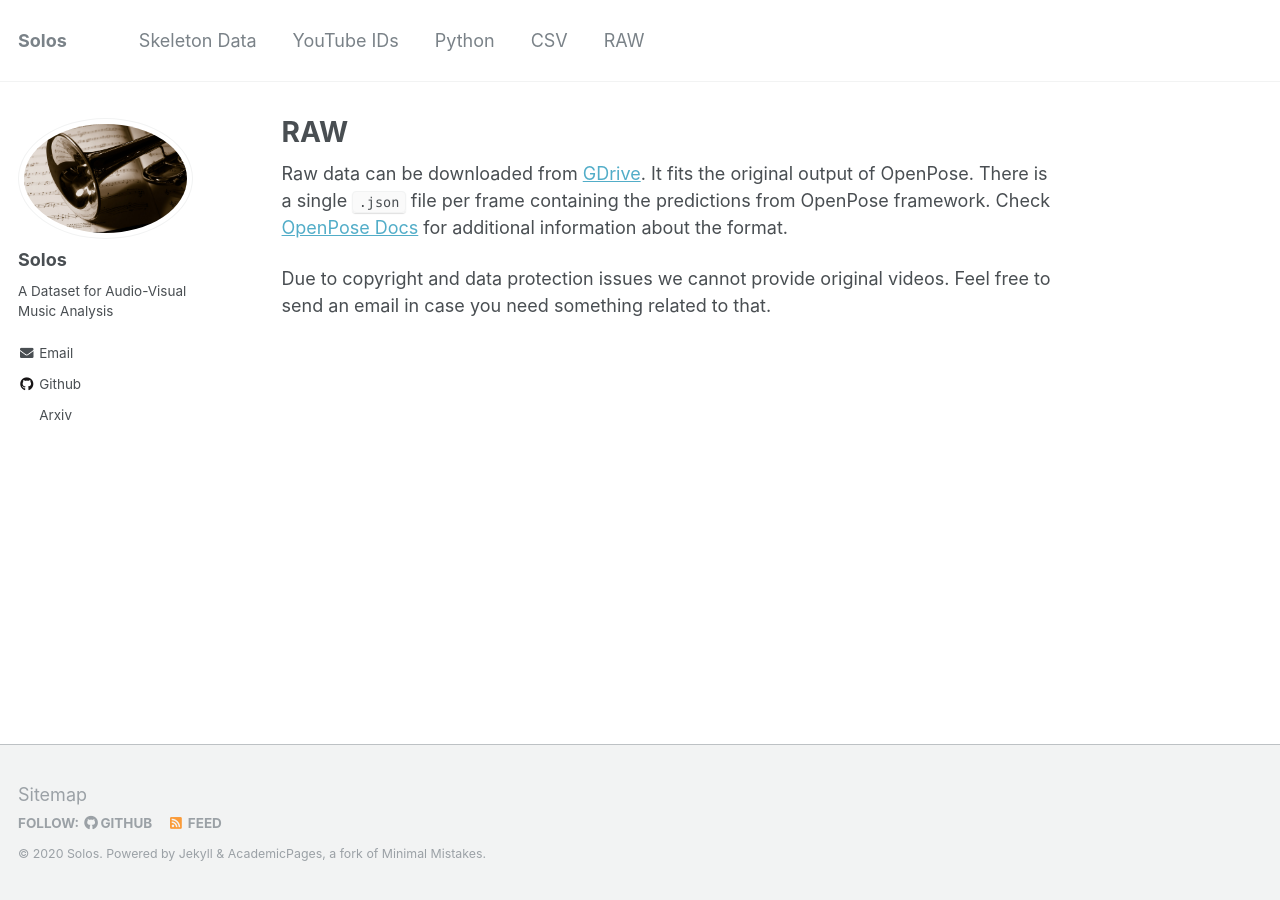
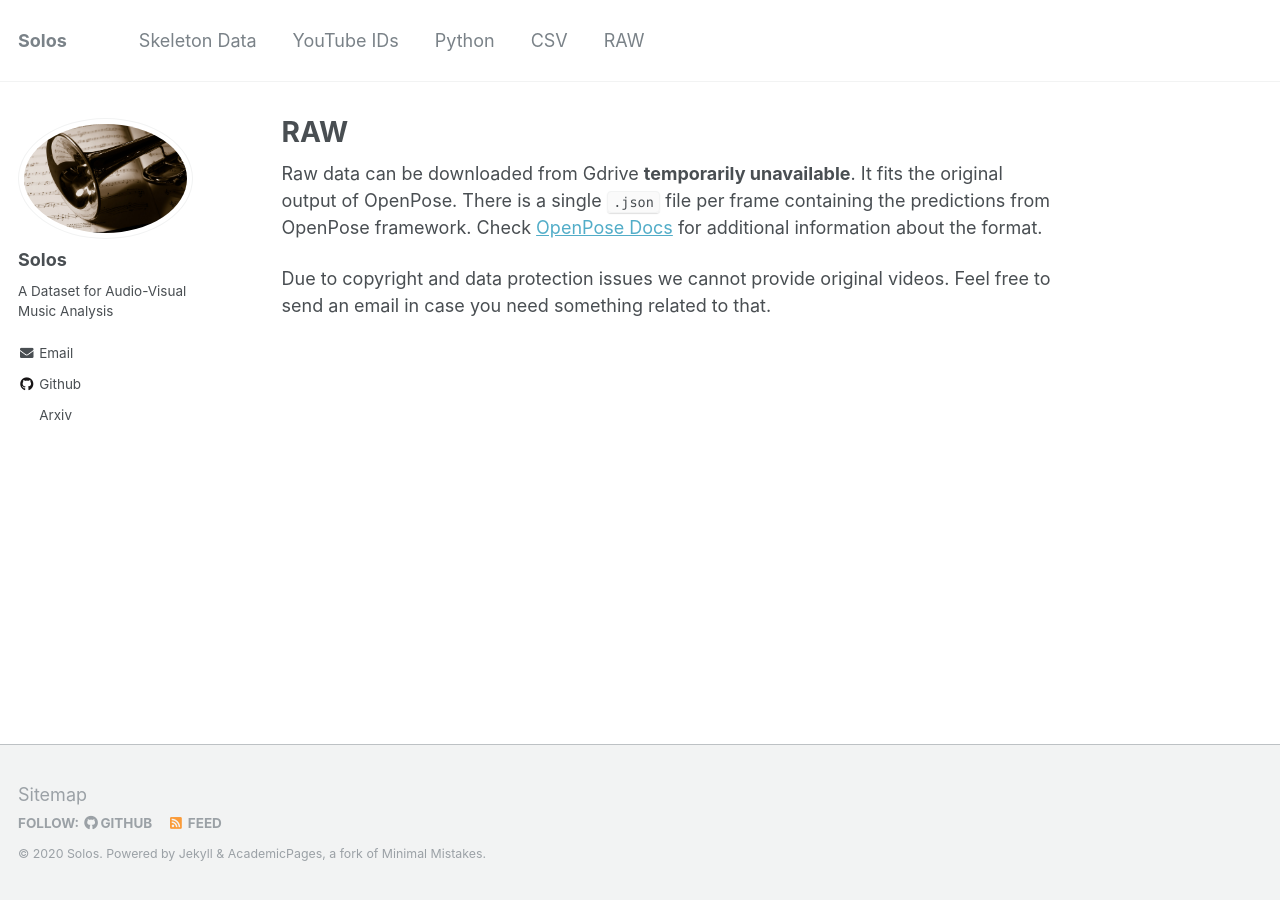
Before and after one commit to JuanFMontesinos/Solos, a Jekyll site: the page built from _pages/raw.md, in a window 1280 px wide. Built offline with Jekyll 4.4.1, drawn with Linux system fonts in a browser that asks for light colours.

Commit message:
Update raw.md

```diff
--- a/_pages/raw.md
+++ b/_pages/raw.md
@@ -5,7 +5,7 @@ author_profile: true
 redirect_from:
   - /raw.html
 ---
-Raw data can be downloaded from [GDrive](https://drive.google.com/file/d/15zbguoWtDWDBHWXFl9Gbvu6IA48IBfYB/view?usp=sharing). It fits the original output of OpenPose. There is a single `.json` file per frame containing
+Raw data can be downloaded from Gdrive **temporarily unavailable**. It fits the original output of OpenPose. There is a single `.json` file per frame containing
 the predictions from OpenPose framework. Check [OpenPose Docs](https://github.com/CMU-Perceptual-Computing-Lab/openpose/tree/master/doc/media)
 for additional information about the format.
 
```
